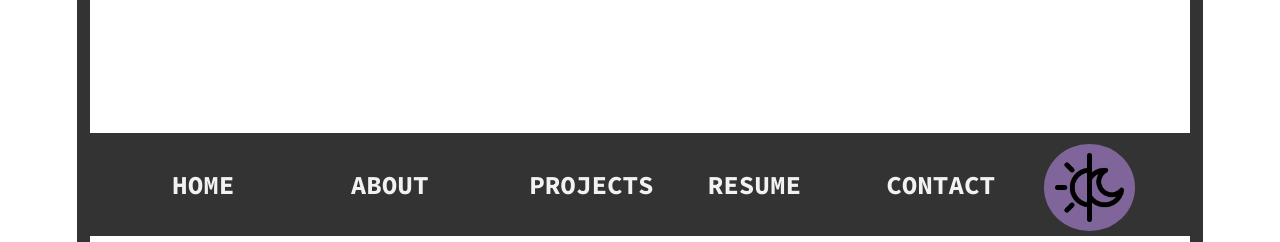
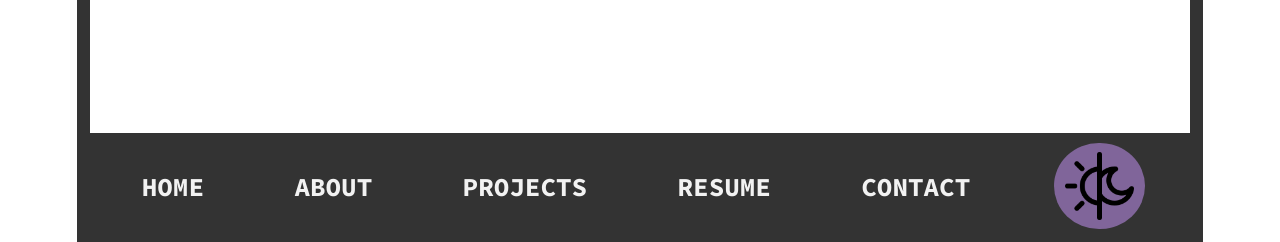
Before and after one commit to dvlprwchoi/portfolio, a plain HTML site: page index.html in a window 1280 px wide. Shown: the part 558-800 px from the top of the page. Drawn offline with Linux system fonts and the light colour scheme.

Commit message:
Fix navbar structure

```diff
--- a/index.html
+++ b/index.html
@@ -93,23 +93,23 @@
             </div> -->
       </div>
       <div class="navBar">
-        <div class="navBarLinks">
-          <div class="homeLink">
+        <!-- <div class="navBarLinks"> -->
+        <div class="homeLink navBarLinks">
           <a href="#home">HOME</a>
         </div>
-          <div class="aboutLink">
+        <div class="aboutLink navBarLinks">
           <a href="#about">ABOUT</a>
         </div>
-          <div class="projectsLink">
+        <div class="projectsLink navBarLinks">
           <a href="#projects">PROJECTS</a>
         </div>
-          <div class="resumeLink">
+        <div class="resumeLink navBarLinks">
           <a href="#resume">RESUME</a>
         </div>
-          <div class="contactLink">
+        <div class="contactLink navBarLinks">
           <a href="#contact">CONTACT</a>
         </div>
-        </div>
+        <!-- </div> -->
         <div class="darkmodeButton">
           <div class="navBarDarkModeIcon">
             <button id="switch">
--- a/newstyle.css
+++ b/newstyle.css
@@ -146,21 +146,20 @@ footer {
   font-family: 'Source Code Pro', monospace;
 }
 
-.navBarLinks {
+/* .navBarLinks {
   margin-left: 1.875rem;
   margin-right: 0rem;
   padding-left: 0rem;
-}
-.darkmodeButton {
+} */
+/* .darkmodeButton {
   margin-left: 0.3125rem;
   margin-right: 1.875rem;
   padding-top: 0.3125rem;
-}
+} */
 
 .navBar {
   display: flex;
-  flex-direction: row;
-  justify-content: center;
+  justify-content: space-around;
   align-items: center;
   position: -webkit-sticky;
   position: sticky;
@@ -171,20 +170,10 @@ footer {
   z-index: 100;
 }
 
-.navBarLinks {
-  display: grid;
-  grid-template-columns: 1fr 1fr 1fr 1fr 1fr;
-}
-
-.navBarDarkModeIcon {
-  display: flex;
-  justify-content: center;
-  align-items: center;
-}
-
 .navBarLinks a {
   color: var(--navBarA-color);
   text-align: center;
+  margin: 0;
   padding-left: 0.3125rem;
   padding-right: 0.3125rem;
   padding-top: 1.375rem;
@@ -201,6 +190,12 @@ footer {
 .navBarLinks a:active {
   background-color: #04aa6d;
   color: white;
+}
+
+.navBarDarkModeIcon {
+  display: flex;
+  justify-content: center;
+  align-items: center;
 }
 
 h3 {
@@ -337,7 +332,7 @@ h3 {
   cursor: pointer;
 }
 
-@media (max-width: 414px) {
+@media (max-width: 549px) {
   #linkedinLinkText,
   #githubLinkText,
   #emailLinkText,
@@ -379,7 +374,7 @@ h3 {
   }
 }
 
-@media (min-width: 415px) {
+@media (min-width: 550px) {
   body {
     border: 0.625rem solid var(--border-color);
     margin: 1.25rem;
@@ -415,18 +410,18 @@ h3 {
     flex-direction: row;
   } */
 
-  .navBar {
+  /* .navBar {
     display: flex;
     justify-content: center;
     padding-top: 4px;
     padding-bottom: 5px;
-  }
+  } */
   .navBarLinks a {
     font-size: calc(16px + (24 - 16) * ((100vw - 360px) / (1100 - 360)));
-    padding-left: 27px;
+    /* padding-left: 27px;
     padding-right: 27px;
     padding-top: 22px;
-    padding-bottom: 22px;
+    padding-bottom: 22px; */
   }
   h3 {
     text-align: left;
```
Lines whose indentation alone changed are shown as unchanged.
